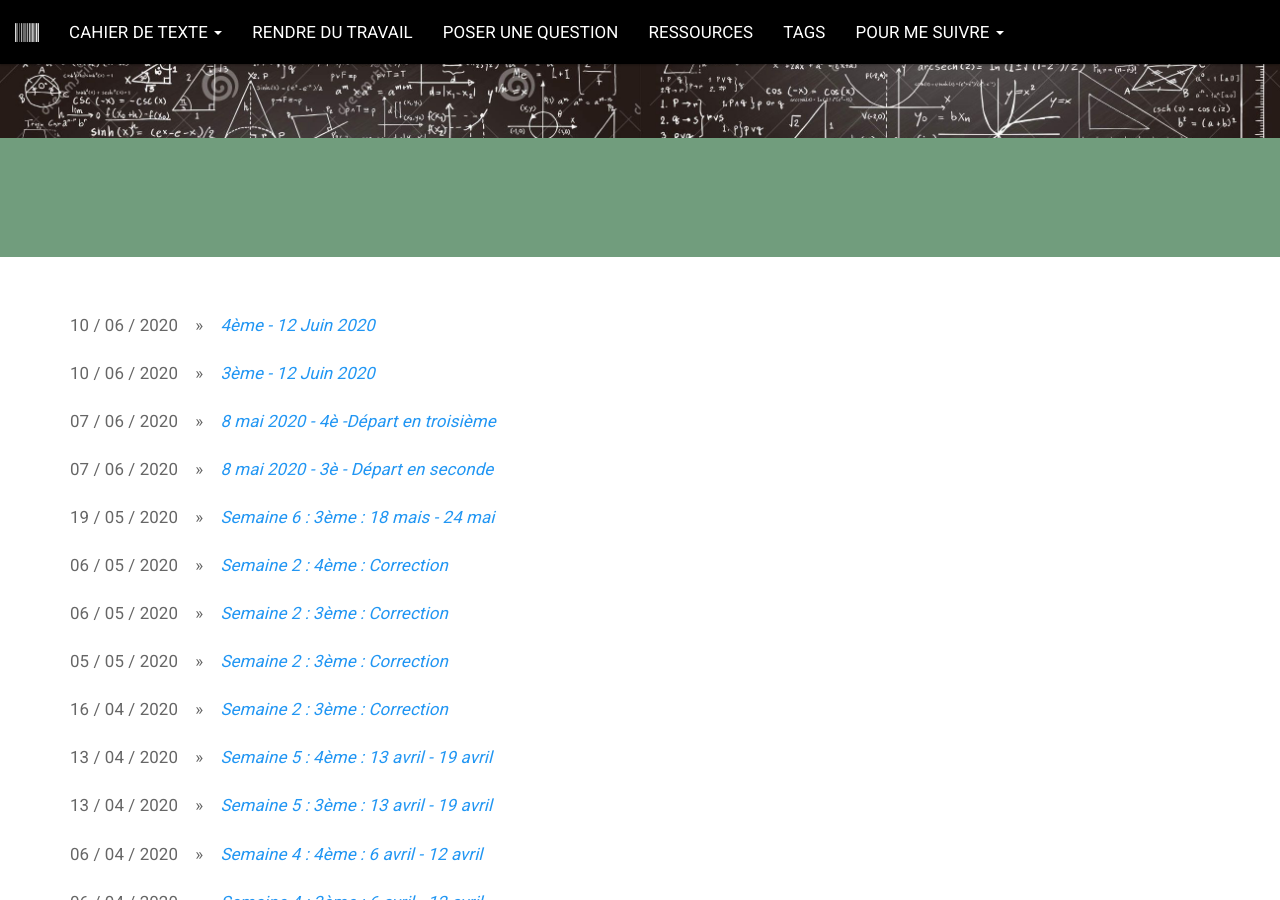
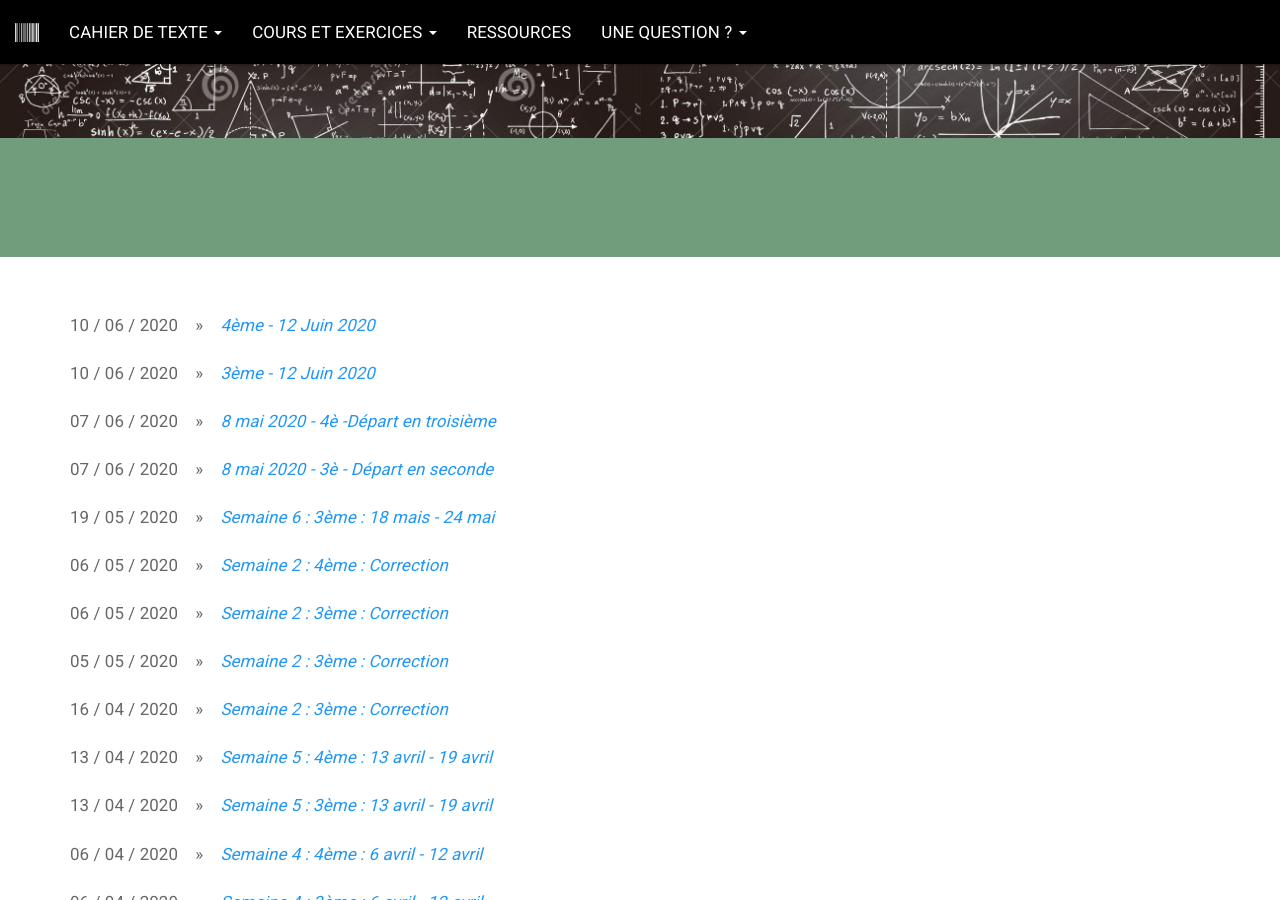
Before and after one commit to homeostasie/holomoprhe.fr, a Jekyll site: the page built from index.html, in a window 1280 px wide and 900 px high. Built offline with Jekyll 4.4.1, drawn with Linux system fonts in a browser that asks for light colours; the list of posts is cut into pages by our own code; comment, search, counter and statistics services are not loaded.

Commit message:
refaire le menu

```diff
--- a/_data/settings.yml
+++ b/_data/settings.yml
@@ -13,19 +13,25 @@ menu:
         link: /cahier-de-texte/4-quatrieme
       - name: "Troisième : 3e1 - 3e3 - 3e5"
         link: /cahier-de-texte/3-troisieme
-  - name: "Rendre du travail"
-    link: /rendu
-  - name: "Poser une question"
-    link: /questions
+  - name: "Cours et exercices"
+    submenu:
+      - name: "Quatrième : 4e1 - 4e2"
+        link: /documents/4-quatrieme
+      - name: "Troisième : 3e1 - 3e3 - 3e5"
+        link: /documents/3-troisieme
   - name: Ressources
     link: /ressources
-  - name: Tags
-    link: /tags
-  - name: "Pour me suivre"
+  - name: "Une question ?"
     submenu:
       - name: Pearltrees
         icon: pearltrees
         link: https://www.pearltrees.com/tlafond
+      - name: "Rendre du travail"
+        icon: rendre
+        link: /rendu
+      - name: "Poser une question"
+        icon: question
+        link: /questions
       - name: Colophon
         icon: colophon
         link: /colophon
```
